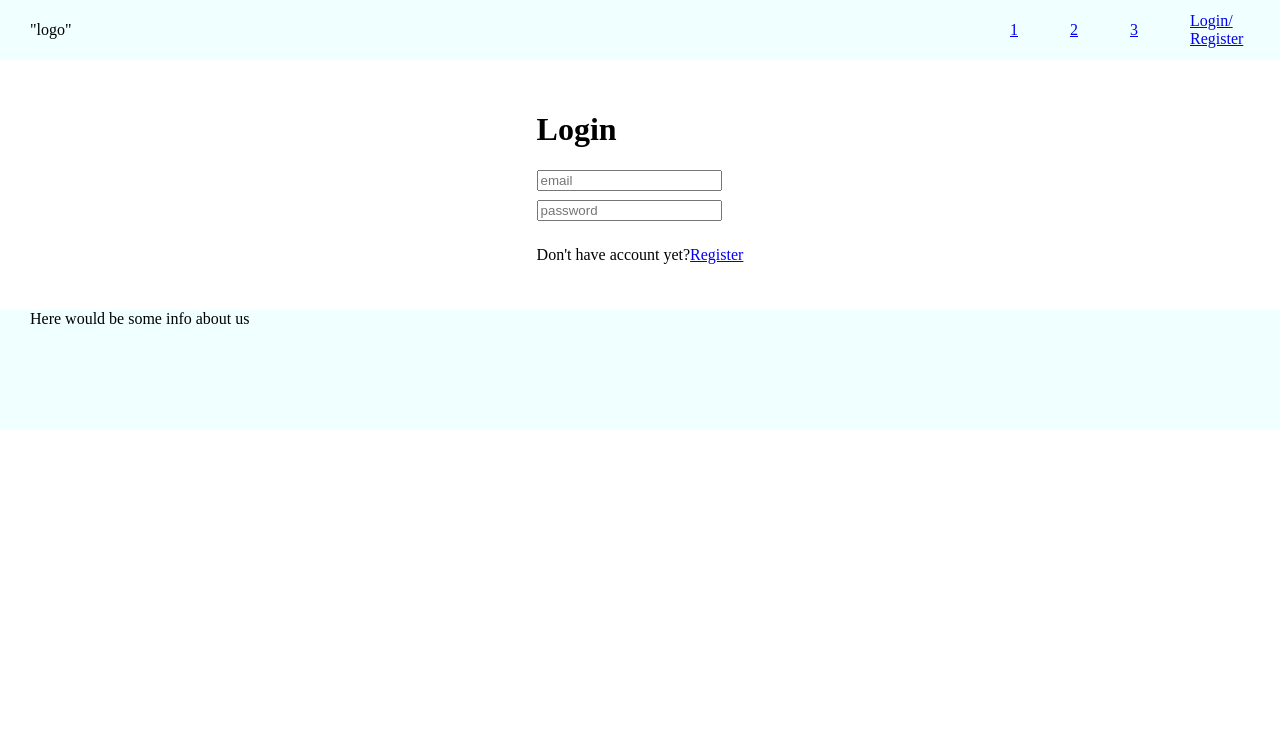
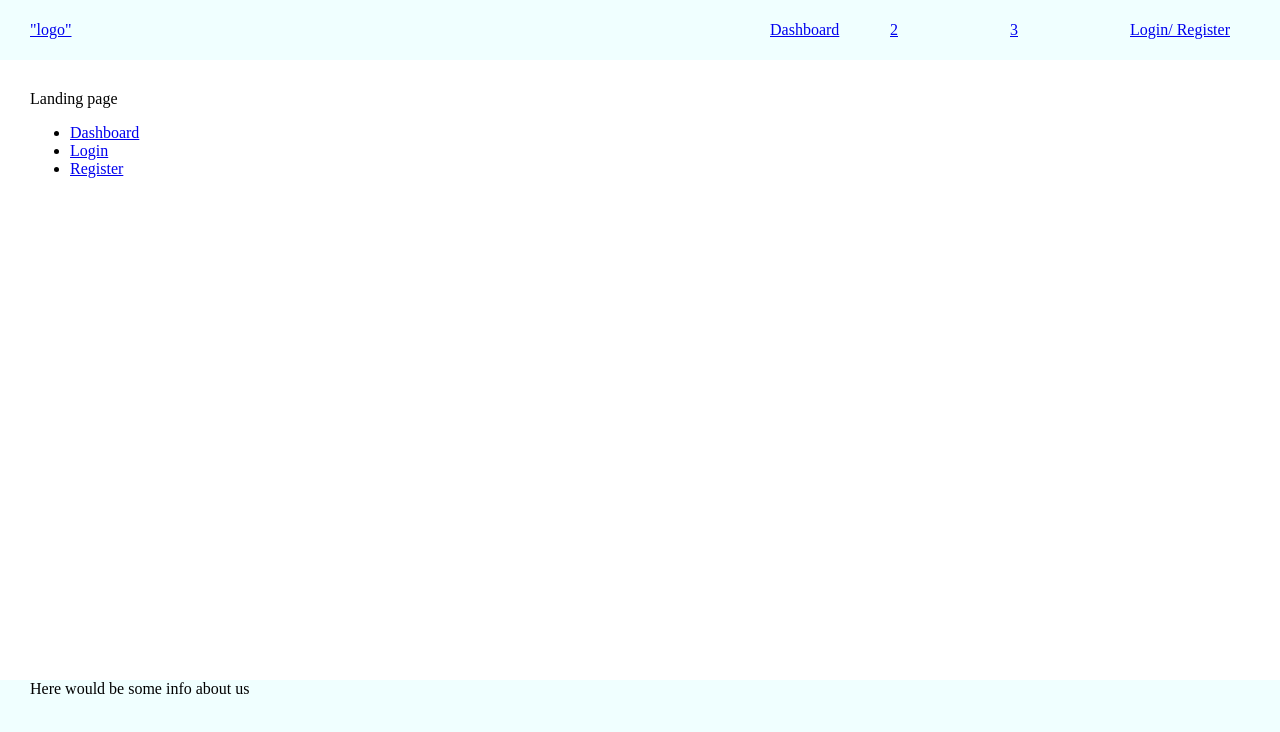
Before and after one commit to DaryaLari/innometrics-frontend, a React app: page / in a window 1280 px wide. Shown: the top 732 px of the page. Built offline with nearby package versions, Linux system fonts and the light colour scheme.

Commit message:
Routing added

```diff
--- a/src/App.js
+++ b/src/App.js
@@ -1,21 +1,30 @@
 import React from "react";
+import {HashRouter as Router, Redirect, Route, Switch} from "react-router-dom";
 import Header from "./components/Header";
 import Footer from "./components/Footer";
-import AuthorizationPage from "./components/AuthorizationPage";
+import {LoginPage, RegisterPage} from "./components/AuthorizationPage";
 import DashboardPage from "./components/DashboardPage";
+import LandingPage from "./components/LandingPage";
 import styles from "./style.css";
 
 class App extends React.Component {
   render() {
       return (
+          <Router>
             <React.Fragment>
               <Header/>
                 <main>
-              <AuthorizationPage/>
-              {/*<DashboardPage/>*/}
+                  <Switch>
+                    <Route exact path="/" component={LandingPage}/>
+                    <Route path="/dashboard" component={DashboardPage}/>
+                    <Route path="/login" component={LoginPage}/>
+                    <Route path="/register" component={RegisterPage}/>
+                    <Redirect to="/dashboard"/>
+                  </Switch>
                 </main>
               <Footer/>
             </React.Fragment>
+          </Router>
       )
   }
 }
--- a/src/components/AuthorizationPage/index.js
+++ b/src/components/AuthorizationPage/index.js
@@ -1,20 +1,22 @@
 import React from "react";
+import {Link, HashRouter as Router} from "react-router-dom";
 import styles from "./style.css";
 
 class AuthorizationPage extends React.Component {
   render() {
     return (
         <div className={styles.content}>
-          <LoginForm/>
+          {this.props.children}
         </div>
 
     )
   }
 }
 
-class LoginForm extends React.Component {
+class LoginPage extends React.Component {
   render() {
     return (
+        <AuthorizationPage>
           <div className={styles.form}>
             <h1>Login</h1>
             <div className={styles.inputRow}>
@@ -24,16 +26,20 @@ class LoginForm extends React.Component {
               <input placeholder="password"/>
             </div>
             <p>Don't have account yet?
-            <a href="/register">Register</a>
+              <Router>
+                <Link to="/register">Register</Link>
+              </Router>
             </p>
           </div>
+        </AuthorizationPage>
     )
   }
 }
 
-class RegisterForm extends React.Component {
+class RegisterPage extends React.Component {
   render() {
     return (
+        <AuthorizationPage>
           <div className={styles.form}>
             <h1>Register</h1>
             <div className={styles.inputRow}>
@@ -43,11 +49,14 @@ class RegisterForm extends React.Component {
               <input placeholder="password"/>
             </div>
             <p>Have account already?
-            <a href="/login">Login</a>
+              <Router>
+                <Link to="/login">Login</Link>
+              </Router>
             </p>
           </div>
+        </AuthorizationPage>
     )
   }
 }
 
-export default AuthorizationPage;
+export {LoginPage, RegisterPage};
--- a/src/components/Footer/style.css
+++ b/src/components/Footer/style.css
@@ -1,5 +1,5 @@
 .footer {
     background-color: #f0ffff;
-    height: calc(var(--cell-size) * 2);
+    height: var(--footer-height);
     padding: 0 var(--page-padding);
 }
--- a/src/components/Header/Menu/index.js
+++ b/src/components/Header/Menu/index.js
@@ -1,18 +1,19 @@
 import React from "react";
+import {Link, HashRouter as Router} from "react-router-dom";
 import styles from "./style.css";
 
 class Menu extends React.Component {
   items = [
-    {name: "1", path: "/1"},
+    {name: "Dashboard", path: "/dashboard"},
     {name: "2", path: "/2"},
     {name: "3", path: "/3"},
   ]
   render() {
     return (
-        <div className={styles.menu}>
+        <nav className={styles.menu}>
           {this.items.map((i) => {return <MenuItem name={i.name} path={i.path} key={i.name}/>})}
           <MenuItem name={"Login/\nRegister"} path="/login"/>
-        </div>
+        </nav>
 
     )
   }
@@ -22,8 +23,7 @@ class MenuItem extends React.Component {
   render() {
     return (
         <div className={styles.menuItem}>
-          <a href={this.props.path}>{this.props.name}</a>
-
+            <Link to={this.props.path}>{this.props.name}</Link>
         </div>
 
     )
--- a/src/components/Header/Menu/style.css
+++ b/src/components/Header/Menu/style.css
@@ -4,7 +4,7 @@
 }
 
 .menuItem {
-    width: var(--cell-size);
+    width: calc(var(--cell-size)*2);
     display: flex;
     flex-direction: column;
     justify-content: center;
--- a/src/components/Header/index.js
+++ b/src/components/Header/index.js
@@ -1,4 +1,5 @@
 import React from "react";
+import {Link, HashRouter as Router} from "react-router-dom";
 import Logo from "../Logo";
 import Menu from "./Menu";
 import styles from "./style.css";
@@ -6,7 +7,9 @@ import styles from "./style.css";
 class Header extends React.Component {
   render() {
     return (<header className={styles.header}>
-          <Logo/>
+          <Router>
+          <Link to="/"><Logo/></Link>
+          </Router>
           <Menu/>
 
         </header>
--- /dev/null
+++ b/src/components/LandingPage/index.js
@@ -0,0 +1,23 @@
+import React from "react";
+import {Link, HashRouter as Router} from "react-router-dom";
+import styles from "./style.css";
+
+class LandingPage extends React.Component {
+  render() {
+    return (
+        <div className={styles.content}>
+          Landing page
+          <Router>
+            <ul>
+              <li><Link to="/dashboard">Dashboard</Link></li>
+              <li><Link to="/login">Login</Link></li>
+              <li><Link to="/register">Register</Link></li>
+            </ul>
+          </Router>
+        </div>
+
+    )
+  }
+}
+
+export default LandingPage;
--- a/src/style.css
+++ b/src/style.css
@@ -2,6 +2,7 @@
     --cell-size: 60px;
     --page-padding: calc(var(--cell-size)/2);
     --header-height: calc(var(--cell-size));
+    --footer-height: calc(var(--cell-size)*2);
 }
 
 body {
@@ -13,6 +14,6 @@ body {
 
 main {
     width: calc(100% - calc(var(--page-padding) * 2));
-    min-height: calc(var(--cell-size) * 3);
+    min-height: calc(100% - calc(var(--page-padding) * 2) - var(--header-height) - var(--footer-height));
     padding: var(--page-padding);
 }
```
Also changed, not shown: package.json (+8 -0 lines), src/components/LandingPage/style.css (added), 1 other file (tests, documents, lock files or other folders). Lines whose indentation alone changed are shown as unchanged.
